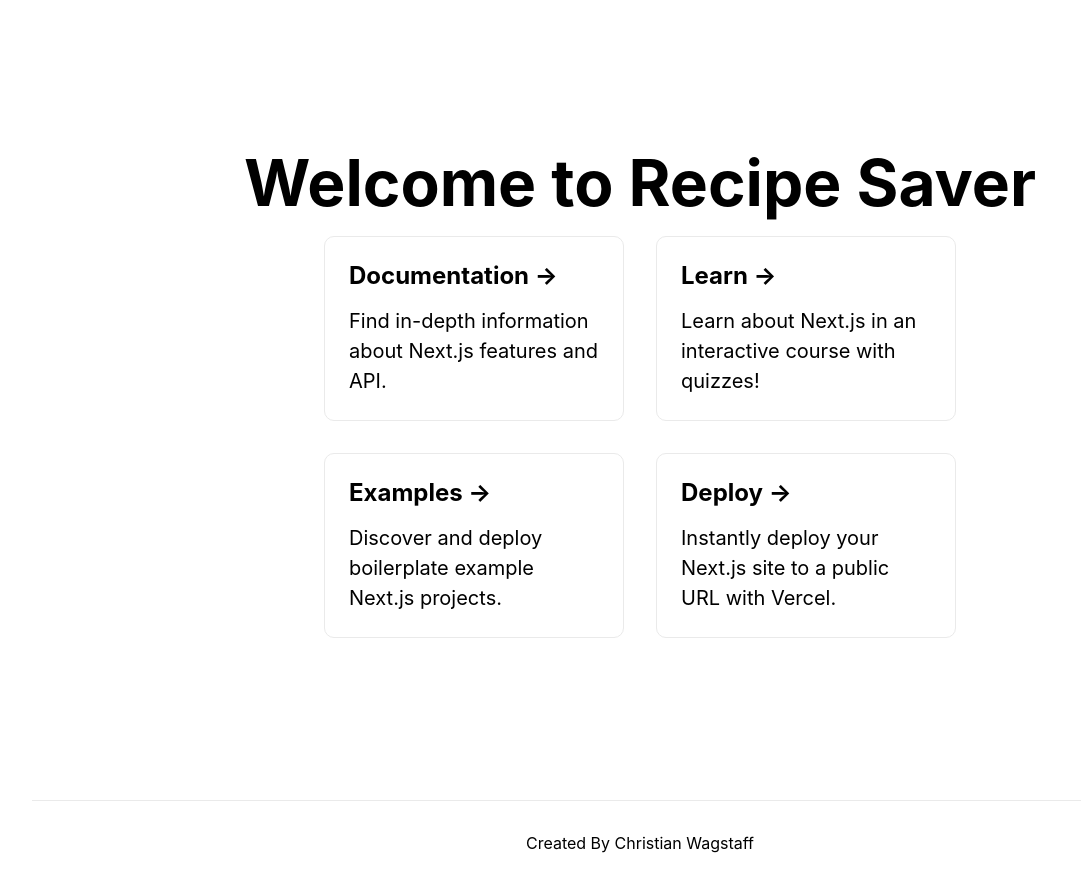
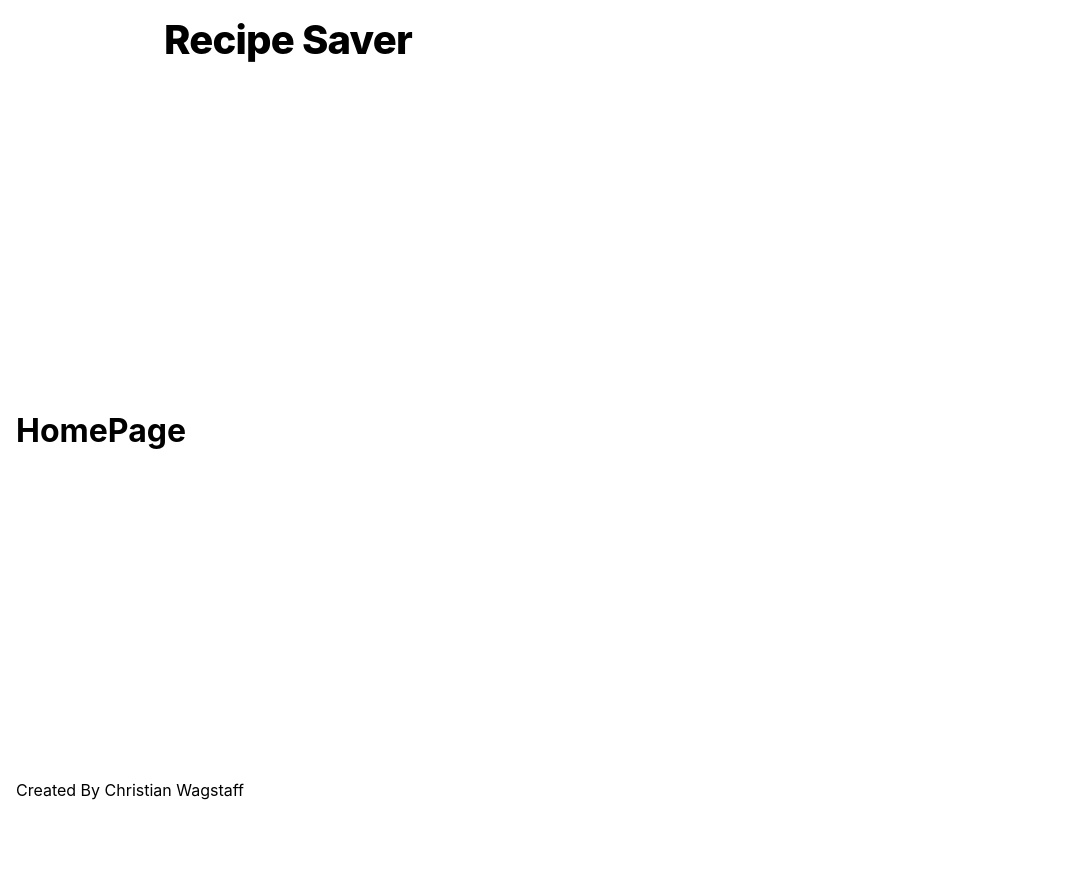
Before and after one commit to christianwagstaff/recipe_saver, a Next.js app: page / in a window 1280 px wide. Shown: the whole page, without its empty margins (0-1081 px from the left). After the commit the page ends 800 px from the top, so only its background shows below. Built offline with nearby package versions, Linux system fonts and the light colour scheme.

Commit message:
Updated Layout

```diff
--- /dev/null
+++ b/components/layout.module.css
@@ -0,0 +1,14 @@
+.container {
+  max-width: 36rem;
+  padding: 0 1rem;
+  display: flex;
+  flex-direction: column;
+  justify-content: space-between;
+  min-height: 100vh;
+}
+
+.header {
+  display: flex;
+  flex-direction: column;
+  align-items: center;
+}
--- /dev/null
+++ b/components/layout.tsx
@@ -0,0 +1,51 @@
+import Head from 'next/head'
+import Image from 'next/image'
+import Link from 'next/link'
+import styles from './layout.module.css'
+import utilStyles from '../styles/utils.module.css'
+import React from 'react'
+
+const name = 'Recipe Saver'
+export const siteTitle = 'Recipe Saver'
+
+export default function Layout({
+  children,
+  home,
+}: {
+  children: React.ReactNode
+  home?: boolean
+}) {
+  return (
+    <div className={styles.container}>
+      <Head>
+        <link rel="icon" href="/favicon.ico" />
+        <meta
+          name="description"
+          content="Recipe Saver App where users can create, edit and delete their personal recipes."
+        />
+        <meta name="og:title" content={siteTitle} />
+        <meta name="twitter:card" content="summary_large_image" />
+      </Head>
+      <header className={styles.header}>
+        <h1 className={utilStyles.heading2Xl}>{name}</h1>
+      </header>
+      <main>{children}</main>
+      {!home && (
+        <div className={styles.backToHome}>
+          <Link href="/">
+            <a>← Back to home</a>
+          </Link>
+        </div>
+      )}
+      <footer className={styles.footer}>
+        <a
+          href="https://github.com/christianwagstaff"
+          target="_blank"
+          rel="noopener noreferrer"
+        >
+          Created By Christian Wagstaff
+        </a>
+      </footer>
+    </div>
+  )
+}
--- a/pages/index.tsx
+++ b/pages/index.tsx
@@ -1,63 +1,14 @@
-import type { NextPage } from "next";
-import Head from "next/head";
-import Image from "next/image";
-import styles from "../styles/Home.module.css";
+import type { NextPage } from 'next'
+import Head from 'next/head'
+import Layout from '../components/layout'
+import styles from '../styles/Home.module.css'
 
 const Home: NextPage = () => {
   return (
-    <div className={styles.container}>
-      <Head>
-        <title>Recipe Saver</title>
-        <meta name="description" content="Homepage for Recipe Saver. The app that saves your recipes so you don't have to remember them." />
-      </Head>
+    <Layout home>
+      <h1>HomePage</h1>
+    </Layout>
+  )
+}
 
-      <main className={styles.main}>
-        <h1 className={styles.title}>
-          Welcome to Recipe Saver
-        </h1>
-
-        <div className={styles.grid}>
-          <a href="https://nextjs.org/docs" className={styles.card}>
-            <h2>Documentation &rarr;</h2>
-            <p>Find in-depth information about Next.js features and API.</p>
-          </a>
-
-          <a href="https://nextjs.org/learn" className={styles.card}>
-            <h2>Learn &rarr;</h2>
-            <p>Learn about Next.js in an interactive course with quizzes!</p>
-          </a>
-
-          <a
-            href="https://github.com/vercel/next.js/tree/canary/examples"
-            className={styles.card}
-          >
-            <h2>Examples &rarr;</h2>
-            <p>Discover and deploy boilerplate example Next.js projects.</p>
-          </a>
-
-          <a
-            href="https://vercel.com/new?utm_source=create-next-app&utm_medium=default-template&utm_campaign=create-next-app"
-            className={styles.card}
-          >
-            <h2>Deploy &rarr;</h2>
-            <p>
-              Instantly deploy your Next.js site to a public URL with Vercel.
-            </p>
-          </a>
-        </div>
-      </main>
-
-      <footer className={styles.footer}>
-        <a
-          href="https://github.com/christianwagstaff"
-          target="_blank"
-          rel="noopener noreferrer"
-        >
-          Created By Christian Wagstaff
-        </a>
-      </footer>
-    </div>
-  );
-};
-
-export default Home;
+export default Home
--- a/styles/globals.css
+++ b/styles/globals.css
@@ -4,6 +4,8 @@
   margin: 0;
   font-family: -apple-system, BlinkMacSystemFont, Segoe UI, Roboto, Oxygen,
     Ubuntu, Cantarell, Fira Sans, Droid Sans, Helvetica Neue, sans-serif;
+  min-height: 100vh;
+  width: 100vw;
 }
 
 a {
--- /dev/null
+++ b/styles/utils.module.css
@@ -0,0 +1,52 @@
+.heading2Xl {
+    font-size: 2.5rem;
+    line-height: 1.2;
+    font-weight: 800;
+    letter-spacing: -0.05rem;
+    margin: 1rem 0;
+  }
+
+  .headingXl {
+    font-size: 2rem;
+    line-height: 1.3;
+    font-weight: 800;
+    letter-spacing: -0.05rem;
+    margin: 1rem 0;
+  }
+
+  .headingLg {
+    font-size: 1.5rem;
+    line-height: 1.4;
+    margin: 1rem 0;
+  }
+
+  .headingMd {
+    font-size: 1.2rem;
+    line-height: 1.5;
+  }
+
+  .borderCircle {
+    border-radius: 9999px;
+  }
+
+  .colorInherit {
+    color: inherit;
+  }
+
+  .padding1px {
+    padding-top: 1px;
+  }
+
+  .list {
+    list-style: none;
+    padding: 0;
+    margin: 0;
+  }
+
+  .listItem {
+    margin: 0 0 1.25rem;
+  }
+
+  .lightText {
+    color: #666;
+  }
```
Also changed, not shown: 1 other file (tests, documents, lock files or other folders).
